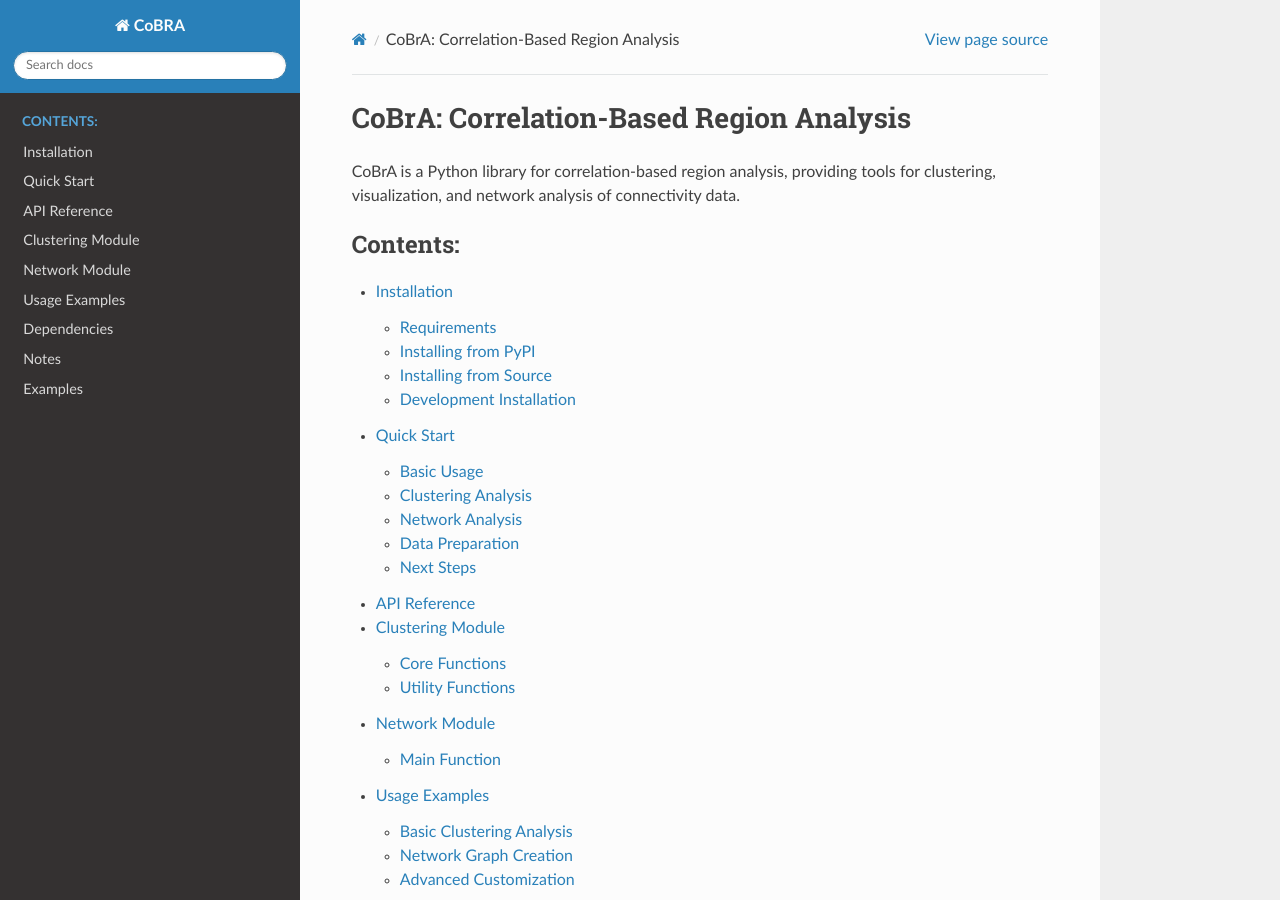
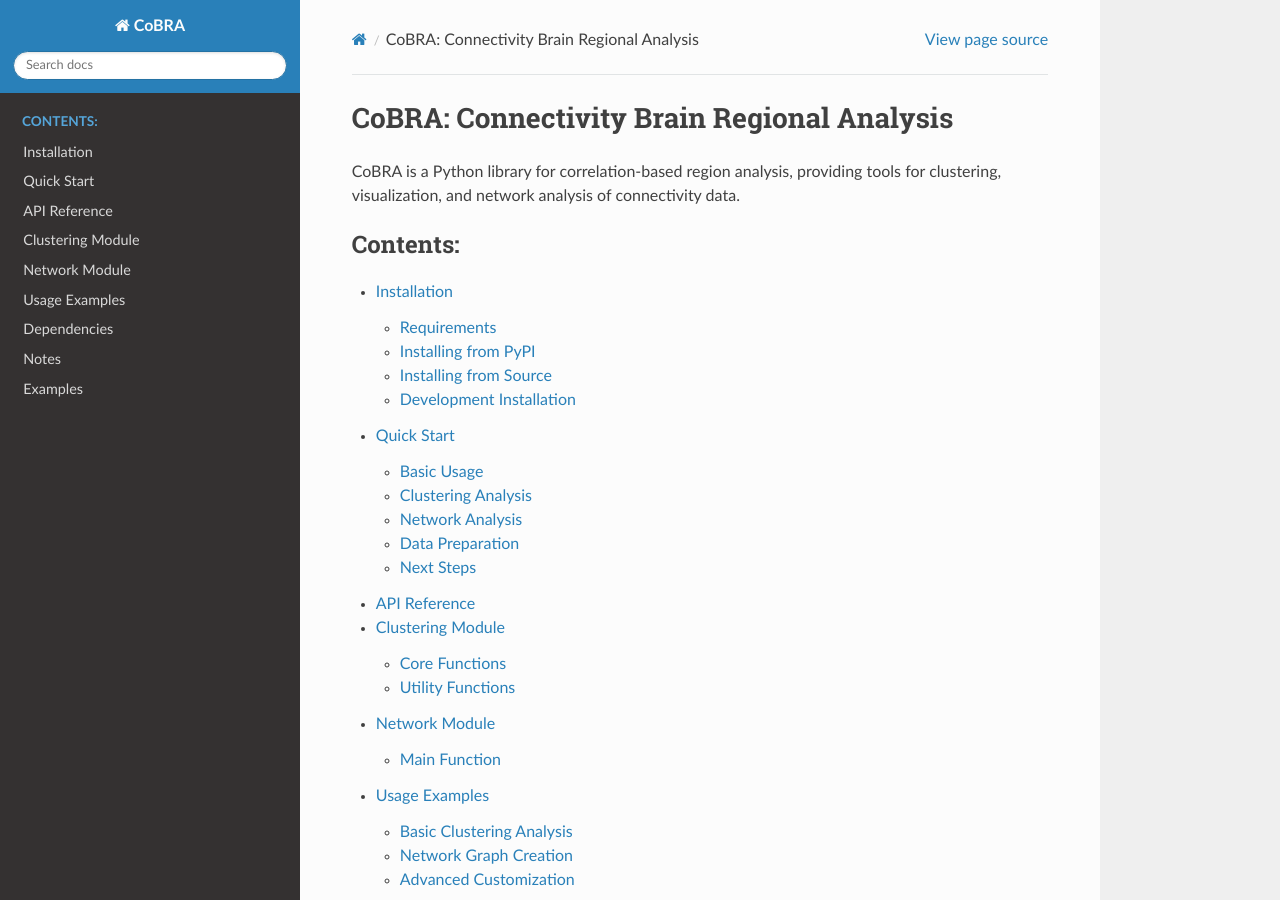
Before and after one commit to siddlokray/cobra, a Sphinx documentation site: the page built from docs/index.rst, in a window 1280 px wide and 900 px high. Built offline with Sphinx 7.4.7 and the Read the Docs theme 3.1.0, drawn with Linux system fonts in a browser that asks for light colours; some of the changed text lies outside the part shown.

Commit message:
Update index.rst

```diff
--- a/docs/index.rst
+++ b/docs/index.rst
@@ -1,7 +1,7 @@
-CoBrA: Correlation-Based Region Analysis
+CoBRA: Connectivity Brain Regional Analysis
 =========================================
 
-CoBrA is a Python library for correlation-based region analysis, providing tools for clustering, visualization, and network analysis of connectivity data.
+CoBRA is a Python library for correlation-based region analysis, providing tools for clustering, visualization, and network analysis of connectivity data.
 
 .. toctree::
    :maxdepth: 2
@@ -40,7 +40,7 @@ Quick Example
 Installation
 ------------
 
-Install CoBrA using pip:
+Install CoBRA using pip:
 
 .. code-block:: bash
 
```
